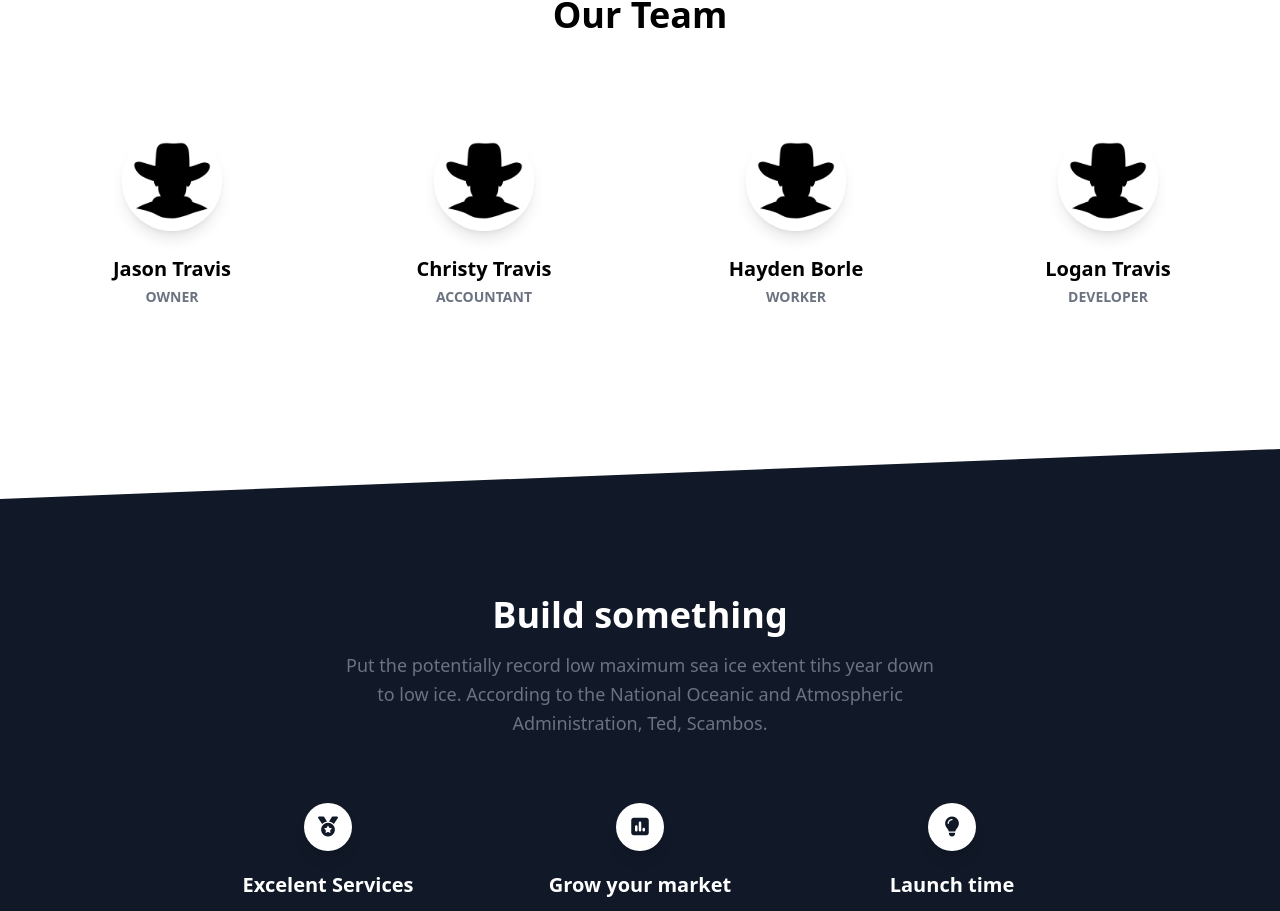
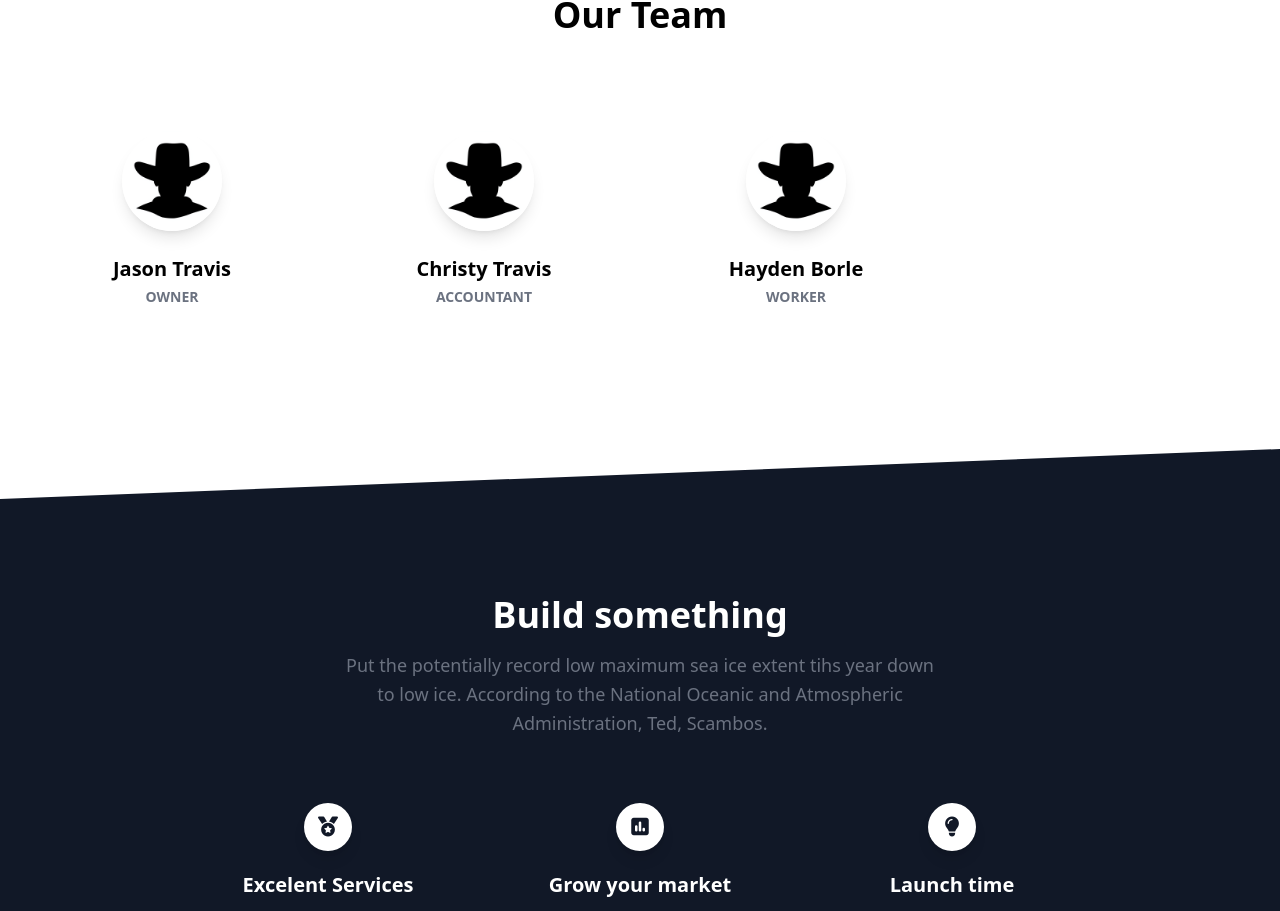
Before and after one commit to Logan9312/Travis-Drilling, a Next.js app: page / in a window 1280 px wide. Shown: the part 2171-3082 px from the top of the page. Built offline with nearby package versions, Linux system fonts and the light colour scheme.

Commit message:
Updating staff

```diff
--- a/src/pages/index.tsx
+++ b/src/pages/index.tsx
@@ -341,26 +341,6 @@ const Team = () => <section className="pt-20 pb-48">
           </div>
         </div>
       </div>
-      <div className="w-full md:w-6/12 lg:w-3/12 lg:mb-0 mb-12 px-4">
-        <div className="px-6">
-          <Image
-            width="100"
-            height="100"
-            alt="..."
-            src={'/img/blank.png'}
-            className="shadow-lg rounded-full max-w-full mx-auto"
-            style={{ maxWidth: "120px" }}
-          />
-          <div className="pt-6 text-center">
-            <h5 className="text-xl font-bold">
-              Logan Travis
-            </h5>
-            <p className="mt-1 text-sm text-gray-500 uppercase font-semibold">
-              Developer
-            </p>
-          </div>
-        </div>
-      </div>
     </div>
   </div>
 </section>
```
